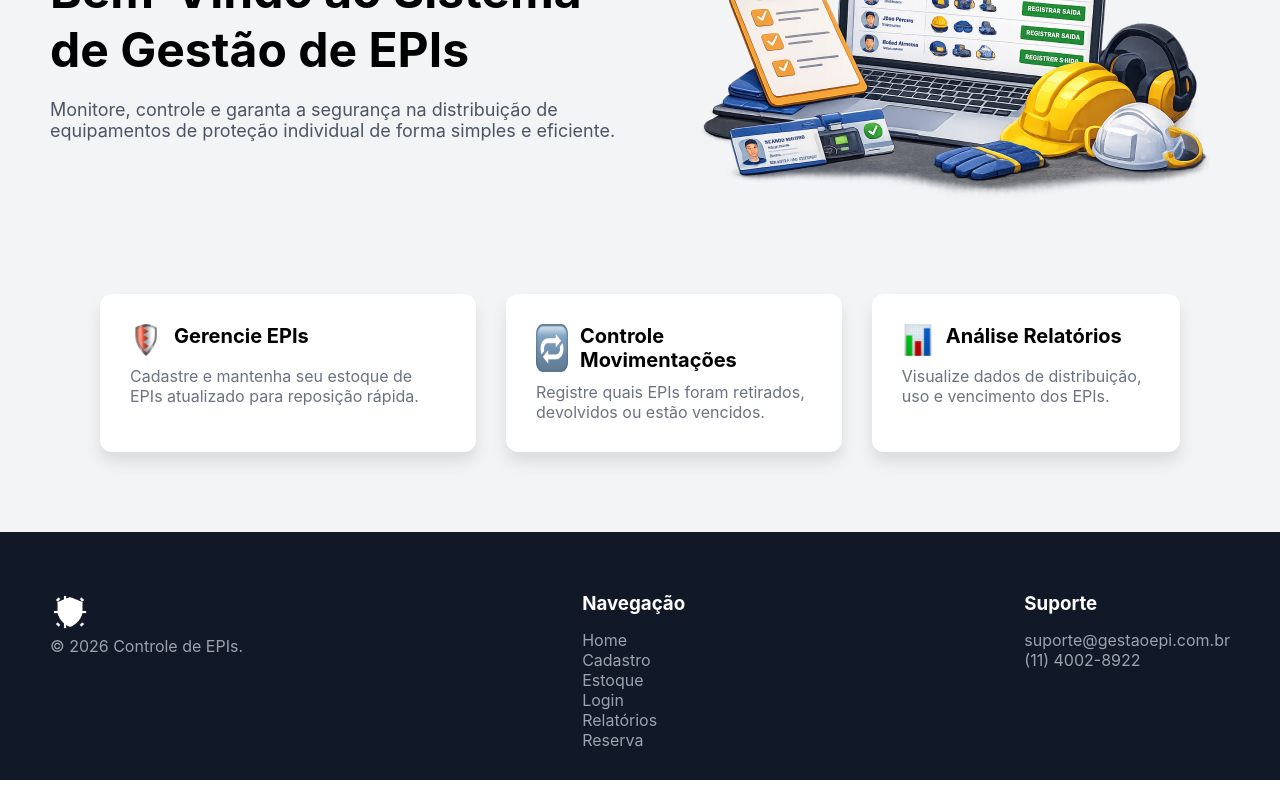
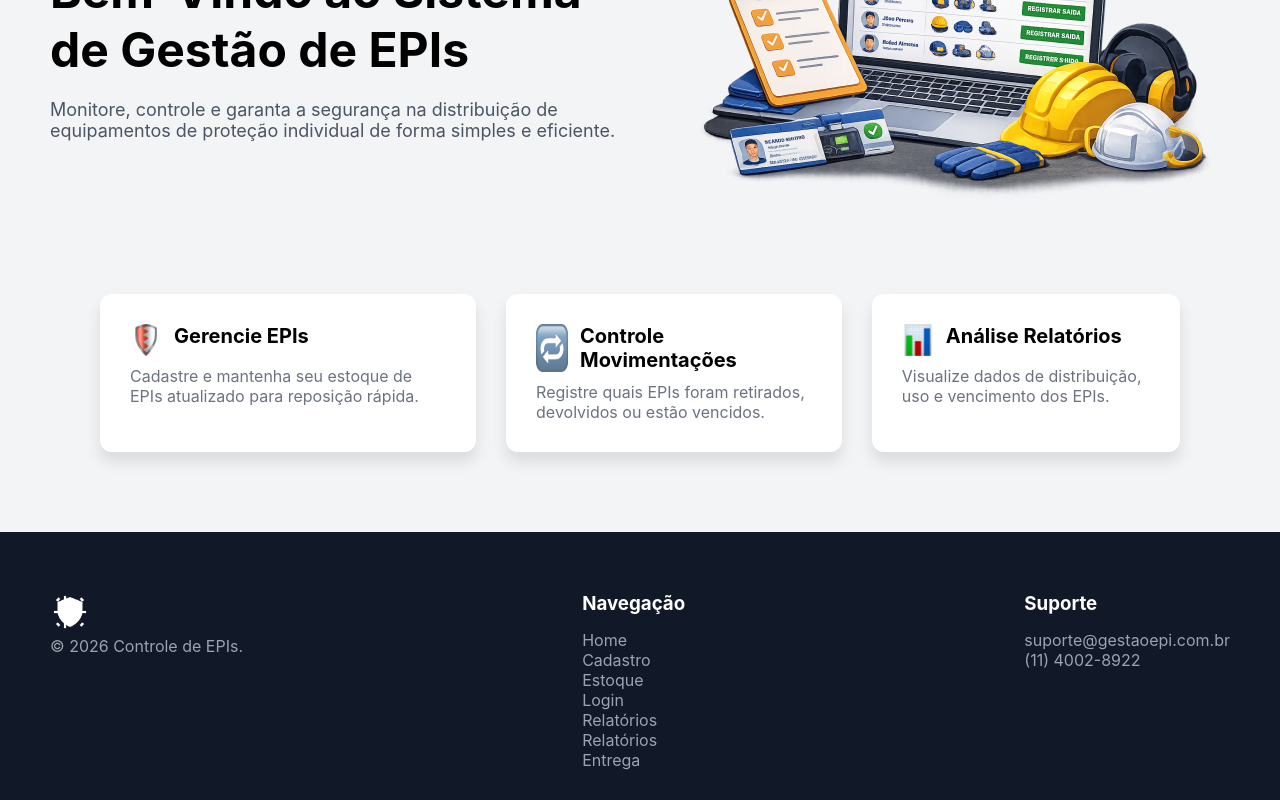
Before and after one commit to pedrohenriquedecarvalho/sistema-de-epi, a Vue app: page / in a window 1280 px wide. Shown: the part 251-1051 px from the top of the page. Built offline with nearby package versions, Linux system fonts and the light colour scheme.

Commit message:
arrumei o link do home

```diff
--- a/src/views/home.vue
+++ b/src/views/home.vue
@@ -71,8 +71,9 @@
           <li><RouterLink to="/cadastro" class="navbar__link">Cadastro</RouterLink></li>
           <li><RouterLink to="/estoque" class="navbar__link">Estoque</RouterLink></li>
           <li><RouterLink to="/login" class="navbar__link">Login</RouterLink></li>
-          <li><RouterLink to="/relatorios" class="navbar__link">Relatórios</RouterLink></li>
-          <li><RouterLink to="/reserva" class="navbar__link">Reserva</RouterLink></li>
+          <li><RouterLink to="/relatorio" class="navbar__link">Relatórios</RouterLink></li>
+          <li><RouterLink to="/relatorio" class="navbar__link">Relatórios</RouterLink></li>
+          <li><RouterLink to="/entrega" class="navbar__link">Entrega</RouterLink></li>
 
 </ul>
         </div>
```
